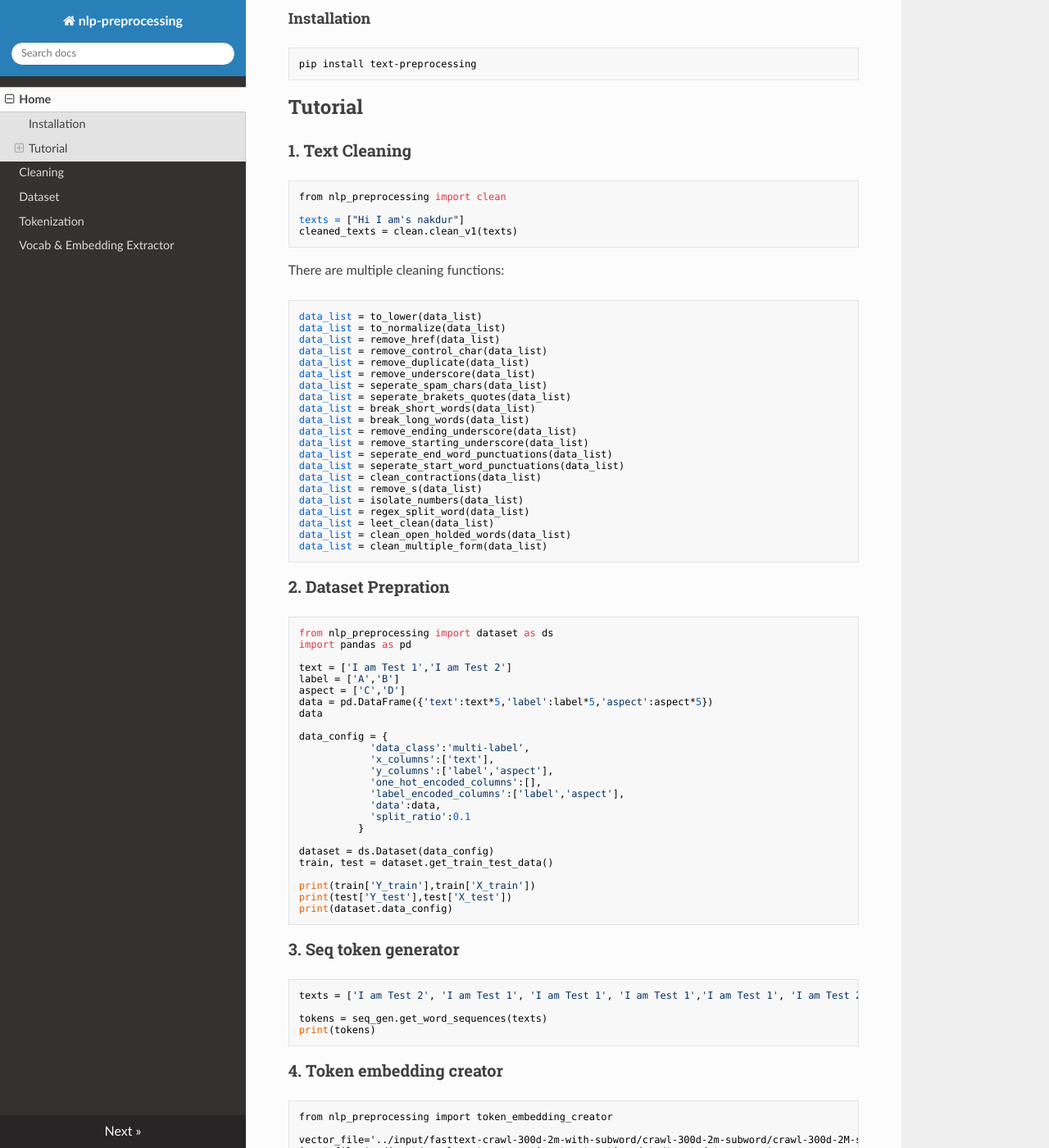
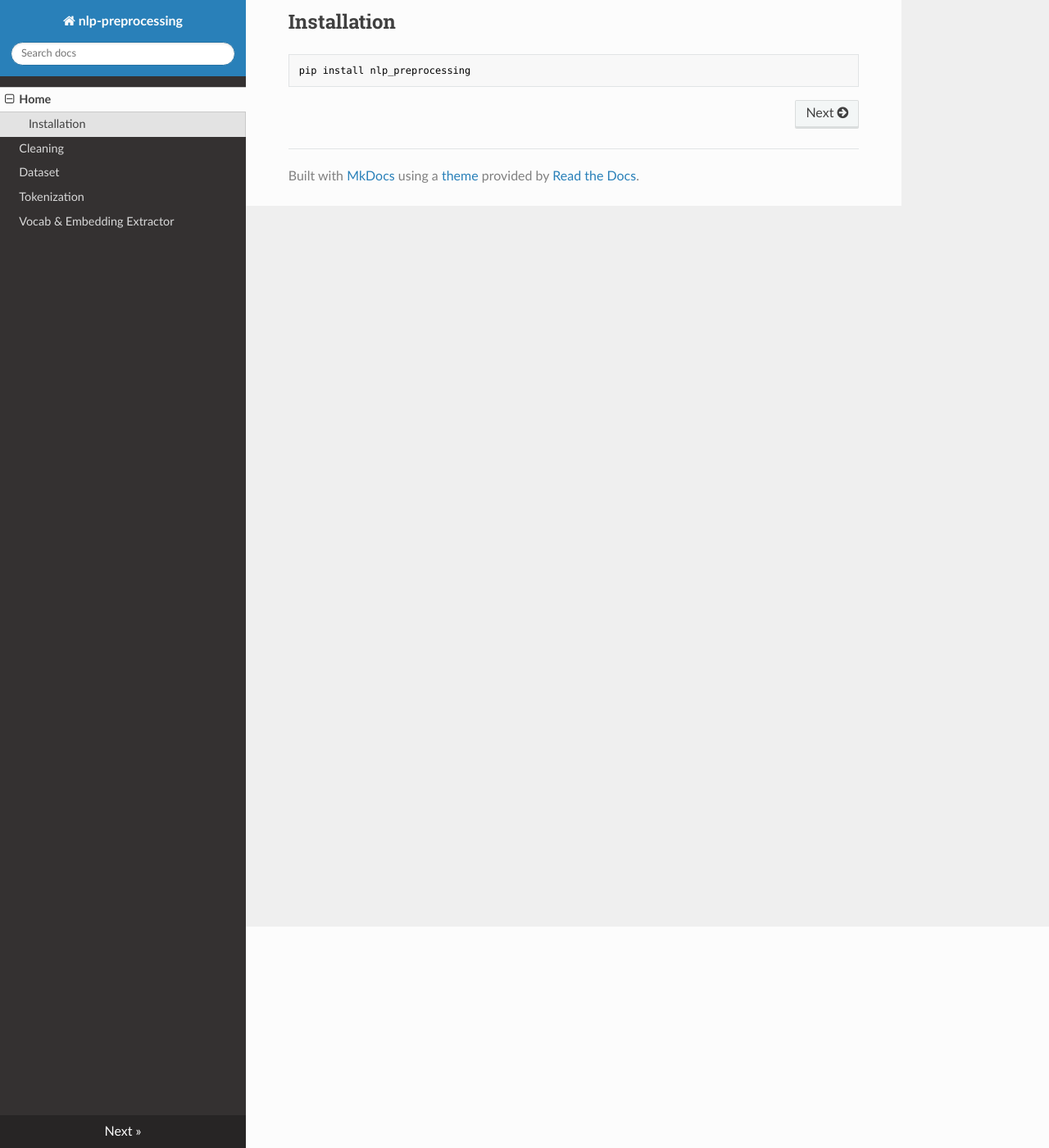
Before and after one commit to Ankur3107/nlp_preprocessing, an MkDocs documentation site: the page built from docs/index.md, in a window 1280 px wide and 1400 px high, scrolled down 270 px. Shown: the whole window at 82% size. Built offline with MkDocs 1.6.1, drawn with Linux system fonts in a browser that asks for light colours; nearby versions of some CDN libraries; some of the changed text lies outside the part shown.

Commit message:
readme updated

```diff
--- a/docs/index.md
+++ b/docs/index.md
@@ -1,4 +1,4 @@
-# <center>text-preprocessing<center/>
+# <center>nlp-preprocessing<center/>
 
 [![Downloads](https://pepy.tech/badge/nlp-preprocessing)](https://pepy.tech/project/nlp-preprocessing)
 [![Downloads](https://pepy.tech/badge/nlp-preprocessing/month)](https://pepy.tech/project/nlp-preprocessing/month)
@@ -6,114 +6,6 @@
 
 ***text-preprocessing*** provides text preprocessing functions i.e. text cleaning, dataset preprocessing, tokenization etc
 
-#### Installation
+## Installation
 
-    pip install text-preprocessing
-
-## Tutorial
-
-### 1. Text Cleaning
-
-    from nlp_preprocessing import clean
-
-    texts = ["Hi I am's nakdur"]
-    cleaned_texts = clean.clean_v1(texts)
-
-There are multiple cleaning functions:
-
-    data_list = to_lower(data_list)
-    data_list = to_normalize(data_list)
-    data_list = remove_href(data_list)
-    data_list = remove_control_char(data_list)
-    data_list = remove_duplicate(data_list)
-    data_list = remove_underscore(data_list)
-    data_list = seperate_spam_chars(data_list)
-    data_list = seperate_brakets_quotes(data_list)
-    data_list = break_short_words(data_list)
-    data_list = break_long_words(data_list)
-    data_list = remove_ending_underscore(data_list)
-    data_list = remove_starting_underscore(data_list)
-    data_list = seperate_end_word_punctuations(data_list)
-    data_list = seperate_start_word_punctuations(data_list)
-    data_list = clean_contractions(data_list)
-    data_list = remove_s(data_list)
-    data_list = isolate_numbers(data_list)
-    data_list = regex_split_word(data_list)
-    data_list = leet_clean(data_list)
-    data_list = clean_open_holded_words(data_list)
-    data_list = clean_multiple_form(data_list)
-
-
-### 2. Dataset Prepration
-
-    from nlp_preprocessing import dataset as ds
-    import pandas as pd
-
-    text = ['I am Test 1','I am Test 2']
-    label = ['A','B']
-    aspect = ['C','D']
-    data = pd.DataFrame({'text':text*5,'label':label*5,'aspect':aspect*5})
-    data
-
-    data_config = {
-                'data_class':'multi-label',
-                'x_columns':['text'],
-                'y_columns':['label','aspect'],
-                'one_hot_encoded_columns':[],
-                'label_encoded_columns':['label','aspect'],
-                'data':data,
-                'split_ratio':0.1
-              }
-
-    dataset = ds.Dataset(data_config)
-    train, test = dataset.get_train_test_data()
-
-    print(train['Y_train'],train['X_train'])
-    print(test['Y_test'],test['X_test'])
-    print(dataset.data_config)
-
-
-### 3.  Seq token generator
-
-    texts = ['I am Test 2', 'I am Test 1', 'I am Test 1', 'I am Test 1','I am Test 1', 'I am Test 2', 'I am Test 1', 'I am Test 2','I am Test 2']
-
-    tokens = seq_gen.get_word_sequences(texts)
-    print(tokens)
-
-### 4. Token embedding creator
-
-    from nlp_preprocessing import token_embedding_creator
-
-    vector_file='../input/fasttext-crawl-300d-2m-with-subword/crawl-300d-2m-subword/crawl-300d-2M-subword.vec'
-    input_file='../input/complete-tweet-sentiment-extraction-data/tweet_dataset.csv'
-    column_name='text'
-
-    processor = token_embedding_creator.Processor(vector_file, input_file, column_name)
-    output_dir = '.'
-    special_tokens = ['[UNK]','[SEP]']
-
-    processor.process(output_dir, special_tokens)
-
-    #Loading vectors from  ../input/fasttext-crawl-300d-2m-with-subword/crawl-300d-2m-subword/crawl-300d-2M-subword.vec  type:  index
-    #Writing vocab at  ./full_vocab.txt
-    #1%|          | 218/40000 [00:00<00:18, 2176.72it/s]
-    #Generating unique tokens ...
-    #100%|██████████| 40000/40000 [00:18<00:00, 2180.53it/s]
-    #Writing vocab at  ./vocab.txt
-    #Loading vectors from  ../input/fasttext-crawl-300d-2m-with-subword/crawl-300d-2m-subword/crawl-300d-2M-subword.vec  type:  embedding
-    #Writing vocab at  ./vocab.txt
-    #Making Final Embedding ...
-    #Writing embedding at  ./embeddings.npy
-    #Processing Done !
-    #Vocab stored at : ./vocab.txt  of size:  25475
-    #Embedding stored at : ./embeddings.npy of shape:  (25475, 300)
-
-### 5. seq_parser_token_generator
-
-    from nlp_preprocessing import seq_parser_token_generator
-
-    text = ['hi how are you']
-
-    pos_token, tag_token, dep_token = get_tokens(text[0])
-
-    pos_tokens, tag_tokens, dep_tokens = get_tokens_plus(text, 120)
+    pip install nlp_preprocessing
```
Also changed, not shown: README.md (+3 -3 lines).
